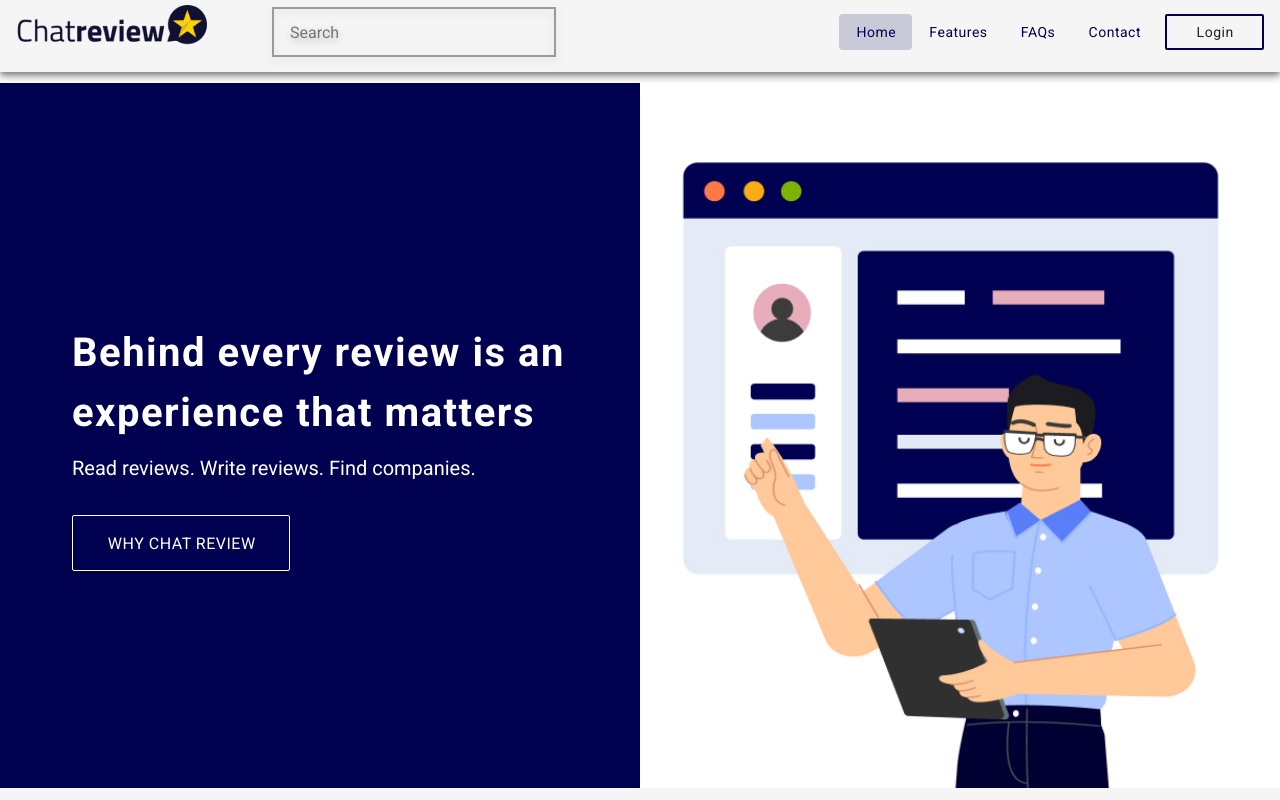
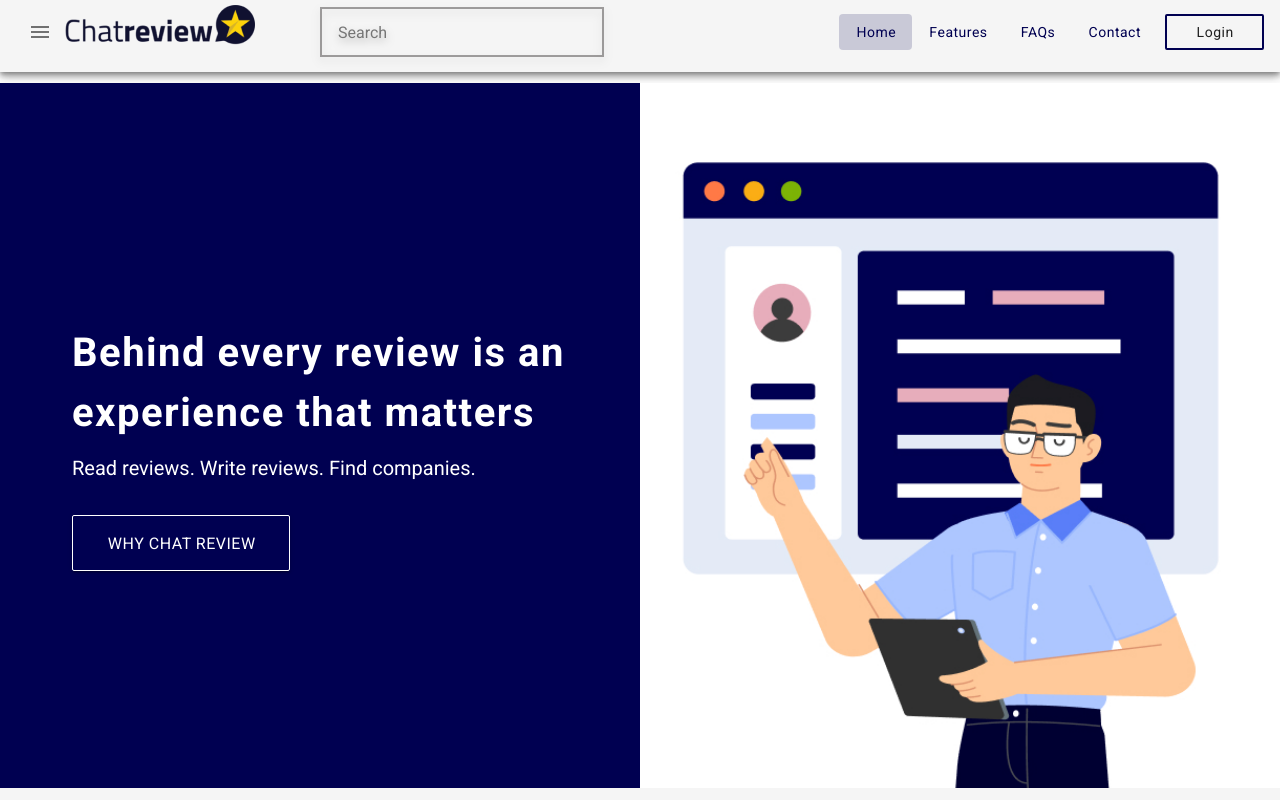
Before and after one commit to hafizjavaid/Chat-Review-Landingpage, a Vue app: page / in a window 1280 px wide. Shown: the top 800 px of the page. Built offline with nearby package versions, Linux system fonts and the light colour scheme.

Commit message:
Urgent Push

```diff
--- a/src/components/Navbar/Navbar.vue
+++ b/src/components/Navbar/Navbar.vue
@@ -1,7 +1,7 @@
 <template>
   <nav>
     <v-app-bar app elevation="0">
-      <!-- <v-app-bar-nav-icon class="d-md-none" @click.stop="drawer = !drawer"></v-app-bar-nav-icon> -->
+      <v-app-bar-nav-icon class="d-md-none" @click.stop="drawer = !drawer"></v-app-bar-nav-icon>
       <v-toolbar-title class="text-uppercase ">
         <img src="@/assets/logo 1.png" alt="" />
       </v-toolbar-title>
```
